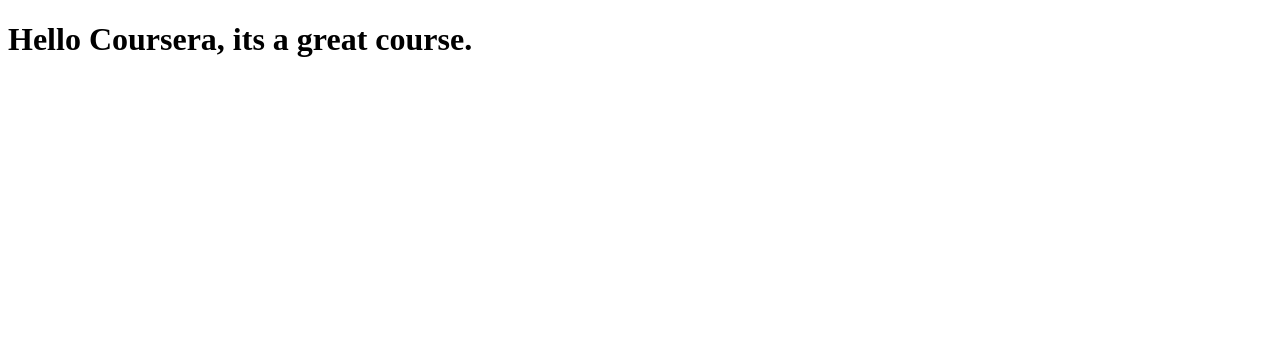
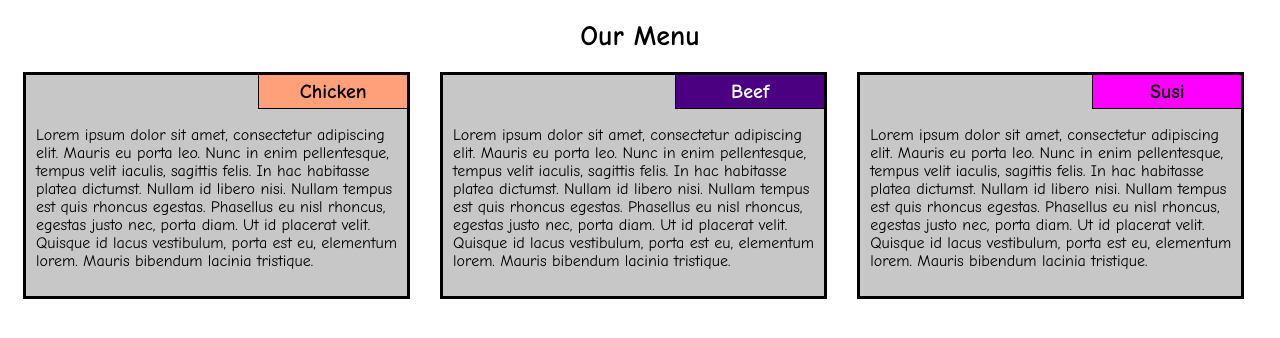
Before and after one commit to pankaj-kvhld/coursera-test, a plain HTML site: page site/index.html in a window 1280 px wide. Drawn offline with Linux system fonts and the light colour scheme.

Commit message:
Assignment 2

```diff
--- /dev/null
+++ b/site/css/style.css
@@ -0,0 +1,89 @@
+
+/*To set the borders in the % of the width we set box-sizing to border-box*/
+
+* {
+	box-sizing: border-box;
+	font-family: "Comic Sans MS","Times New Roman", Georgia, Serif;
+}
+
+h1 {
+	text-align: center;
+	font-size: 175%;
+	margin-top: 20px;
+	margin-bottom: 20px;
+}
+
+h2{
+	display: inline-block;
+	padding: 5px;
+	text-align: center;
+	width: 150px;
+	margin-top: -13px;
+	position: absolute;
+	right: -1px;
+    top: 12px;
+}
+
+
+div {
+	position: relative;
+	float: left;
+}
+
+.section {
+  background-color: #c7c7c7;
+  border: 3px solid black;
+  position: relative;
+  margin-right: 15px;
+  margin-left: 15px;
+  margin-bottom: 15px;
+  padding: 10px;
+  padding-top: 35px;
+}
+
+#sec_title1 {
+	border: 1px solid black;
+	color: black;
+	background-color: #FFA07A;
+	font-size: 125%;
+}
+
+#sec_title2 {
+	border: 1px solid black;
+	color: white;
+	background-color: #4B0082;
+	font-size: 125%;
+}
+
+#sec_title3 {
+	border: 1px solid black;
+	color: black;
+	background-color: #FF00FF;
+	font-size: 125%;
+}
+
+
+@media (min-width: 992px){
+	.col-lg-4{
+		width: 33%;
+		position: relative;
+	}
+}
+
+@media (min-width: 768px) and (max-width: 991px){
+	.col-md-6, .col-md-12{
+		position: relative;
+	}
+	.col-md-6{
+		width: 50%;
+	}
+	.col-md-12{
+		width: 100%;
+	}
+}
+
+@media (max-width: 767px){
+	.col-sm-12{
+		width: 100%;
+	}
+}
--- a/site/index.html
+++ b/site/index.html
@@ -1,10 +1,66 @@
 <!DOCTYPE html>
 <html>
 <head>
-	<title>Hello Coursera</title>
+<meta charset="utf-8">
+<link rel="stylesheet"  href="css/style.css">
+<title>Module2 Assignment</title>
 </head>
+
+
 <body>
+<h1>Our Menu</h1>
 
-<h1>Hello Coursera, its a great course.</h1>
+
+
+<div class="col-lg-4 col-md-6 col-sm-12">
+	<div class="section">
+		<h2 id="sec_title1">Chicken</h2>
+		<p>Lorem ipsum dolor sit amet, consectetur adipiscing elit. Mauris eu porta leo. Nunc in enim pellentesque, tempus velit iaculis, sagittis felis. In hac habitasse platea dictumst. Nullam id libero nisi. Nullam tempus est quis rhoncus egestas. Phasellus eu nisl rhoncus, egestas justo nec, porta diam. Ut id placerat velit. Quisque id lacus vestibulum, porta est eu, elementum lorem. Mauris bibendum lacinia tristique.</p>
+	</div>
+</div>
+
+
+<div class="col-lg-4 col-md-6 col-sm-12">
+	<div class="section">
+		<h2 id="sec_title2">Beef</h2>
+		<p>Lorem ipsum dolor sit amet, consectetur adipiscing elit. Mauris eu porta leo. Nunc in enim pellentesque, tempus velit iaculis, sagittis felis. In hac habitasse platea dictumst. Nullam id libero nisi. Nullam tempus est quis rhoncus egestas. Phasellus eu nisl rhoncus, egestas justo nec, porta diam. Ut id placerat velit. Quisque id lacus vestibulum, porta est eu, elementum lorem. Mauris bibendum lacinia tristique.</p>
+	</div>
+</div>
+
+<div class="col-lg-4 col-md-12 col-sm-12">
+	<div class="section">
+		<h2 id="sec_title3">Susi</h2>
+		<p>Lorem ipsum dolor sit amet, consectetur adipiscing elit. Mauris eu porta leo. Nunc in enim pellentesque, tempus velit iaculis, sagittis felis. In hac habitasse platea dictumst. Nullam id libero nisi. Nullam tempus est quis rhoncus egestas. Phasellus eu nisl rhoncus, egestas justo nec, porta diam. Ut id placerat velit. Quisque id lacus vestibulum, porta est eu, elementum lorem. Mauris bibendum lacinia tristique.</p>
+	</div>
+</div>
+
+<!-- <div class="row">
+	<div class="section">
+		<div class="col-lg-4 col-md-6 col-sm-12">
+			<h2 id="sec_title1">Chicken</h2>
+			<p>Lorem ipsum dolor sit amet, consectetur adipiscing elit. Mauris eu porta leo. Nunc in enim pellentesque, tempus velit iaculis, sagittis felis. In hac habitasse platea dictumst. Nullam id libero nisi. Nullam tempus est quis rhoncus egestas. Phasellus eu nisl rhoncus, egestas justo nec, porta diam. Ut id placerat velit. Quisque id lacus vestibulum, porta est eu, elementum lorem. Mauris bibendum lacinia tristique.</p>
+		</div>
+	</div>
+</div>
+
+<div class="row">
+	<div class="section">
+		<div class="col-lg-4 col-md-6 col-sm-12">
+			<h2 id="sec_title2">Beef</h2>
+			<p>Lorem ipsum dolor sit amet, consectetur adipiscing elit. Mauris eu porta leo. Nunc in enim pellentesque, tempus velit iaculis, sagittis felis. In hac habitasse platea dictumst. Nullam id libero nisi. Nullam tempus est quis rhoncus egestas. Phasellus eu nisl rhoncus, egestas justo nec, porta diam. Ut id placerat velit. Quisque id lacus vestibulum, porta est eu, elementum lorem. Mauris bibendum lacinia tristique.</p>
+		</div>
+	</div>
+</div>
+
+<div class="row">
+	<div class="section">
+		<div class="col-lg-4 col-md-12 col-sm-12">
+			<h2 id="sec_title3">Susi</h2>
+			<p>Lorem ipsum dolor sit amet, consectetur adipiscing elit. Mauris eu porta leo. Nunc in enim pellentesque, tempus velit iaculis, sagittis felis. In hac habitasse platea dictumst. Nullam id libero nisi. Nullam tempus est quis rhoncus egestas. Phasellus eu nisl rhoncus, egestas justo nec, porta diam. Ut id placerat velit. Quisque id lacus vestibulum, porta est eu, elementum lorem. Mauris bibendum lacinia tristique.</p>
+		</div>
+	</div>
+</div>
+ -->
+
 </body>
 </html>
```
